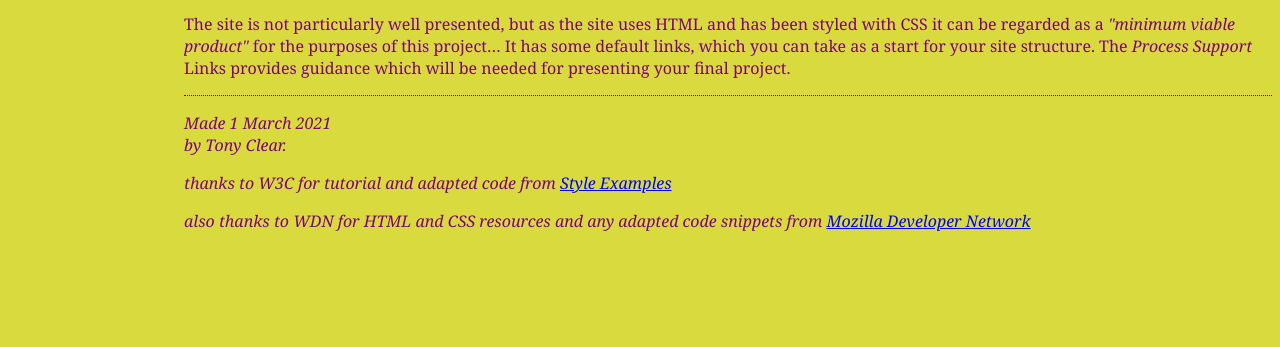
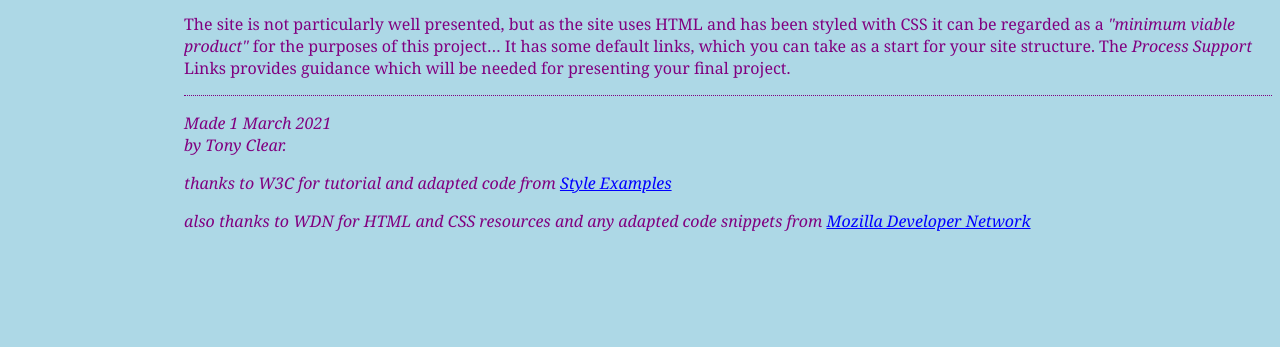
Before and after one commit to KunCarl/KunCarl.github.io, a plain HTML site: page index.html in a window 1280 px wide. Shown: the part 453-800 px from the top of the page. Drawn offline with Linux system fonts and the light colour scheme.

Commit message:
Update mystyles.css

```diff
--- a/styles/mystyles.css
+++ b/styles/mystyles.css
@@ -3,7 +3,7 @@
    font-family: Georgia, "Times New Roman",
           Times, serif;
 		  color: purple;
-    background-color: #d8da3d }
+    background-color: lightblue }
 	 ul.navbar {
     list-style-type: none;
     padding: 0;
```
